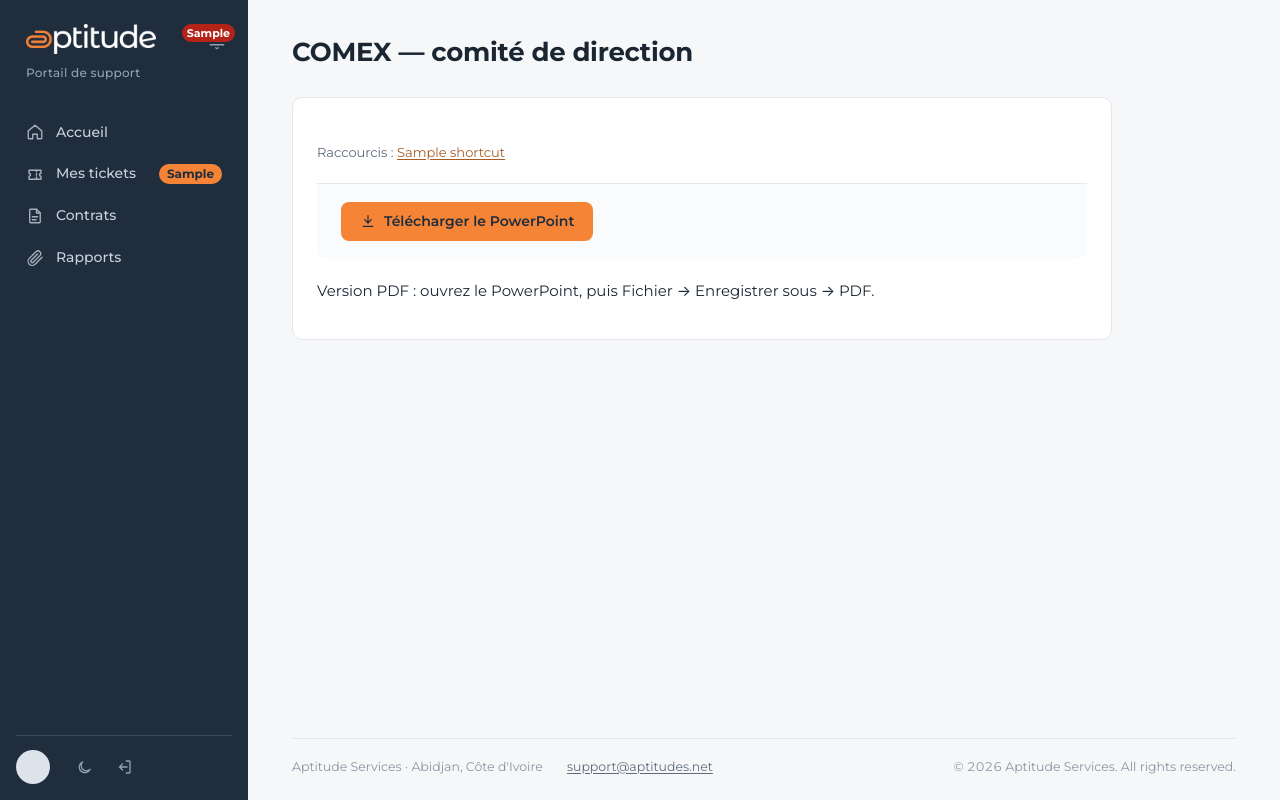
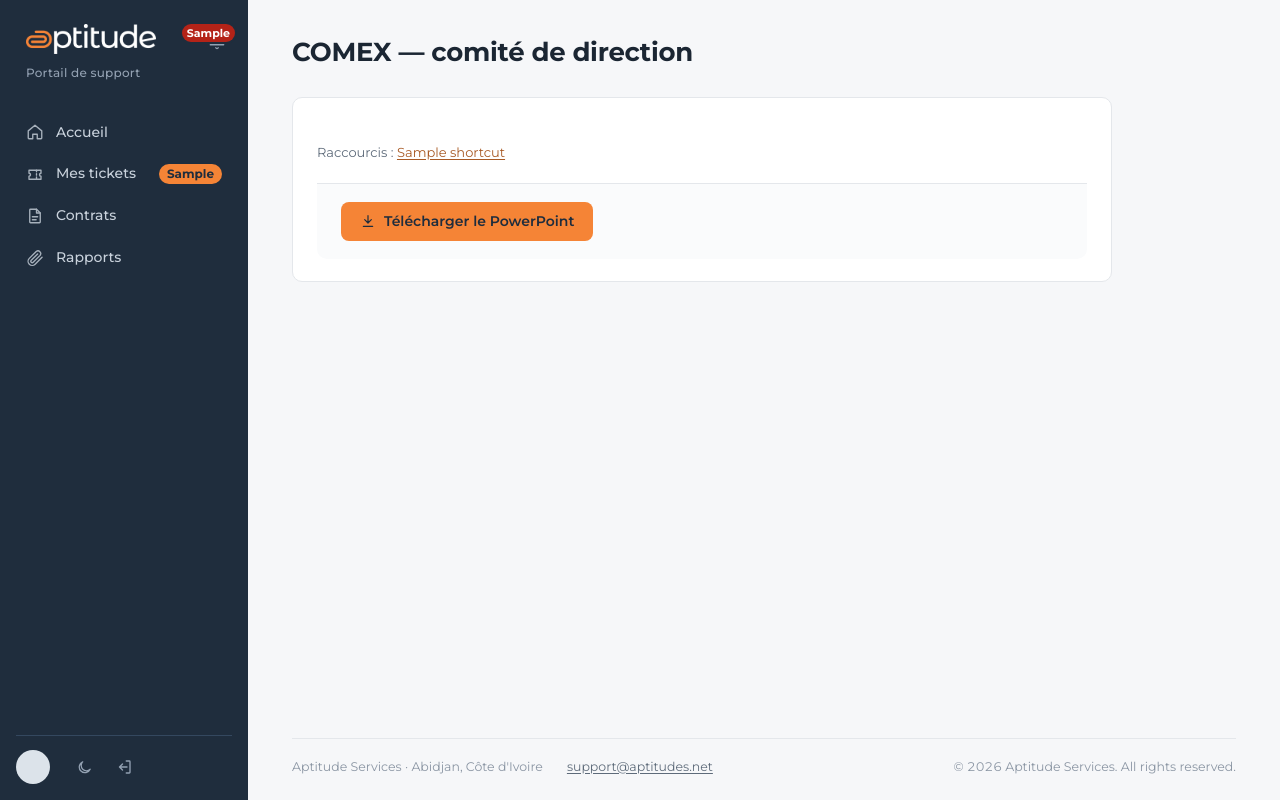
Before and after one commit to Aptitude-Services/App_ticketing, a Django app: template templates/reports/comex.html in a window 1280 px wide. Run offline with Django 5.2, Linux system fonts and the light colour scheme; the template is opened without the code that fills it: most values are stand-ins (such as "Sample title", 1, 10 or a date in 2020).

Commit message:
COMEX : retrait de la consigne de conversion manuelle en PDF
La phrase « Version PDF : ouvrez le PowerPoint, puis Fichier → Enregistrer
sous → PDF. » n'est plus affichée sous le bouton de téléchargement. Le test
vérifie désormais qu'elle n'apparaît jamais.

Co-Authored-By: Claude Opus 5.5 <noreply@anthropic.com>

```diff
--- a/templates/reports/comex.html
+++ b/templates/reports/comex.html
@@ -15,7 +15,6 @@
       <button class="btn btn-primary" type="submit" name="format" value="pptx">{% include "icons/download.svg" %}{% translate "Télécharger le PowerPoint" %}</button>
       {% if pdf_available %}<button class="btn btn-secondary" type="submit" name="format" value="pdf">{% include "icons/download.svg" %}{% translate "Télécharger en PDF" %}</button>{% endif %}
     </div>
-    {% if not pdf_available %}<p class="help">{% translate "Version PDF : ouvrez le PowerPoint, puis Fichier → Enregistrer sous → PDF." %}</p>{% endif %}
   </form>
 </div></section>
 {% endblock %}
```
Also changed, not shown: reports/tests/test_comex.py (+1 -1 lines).
